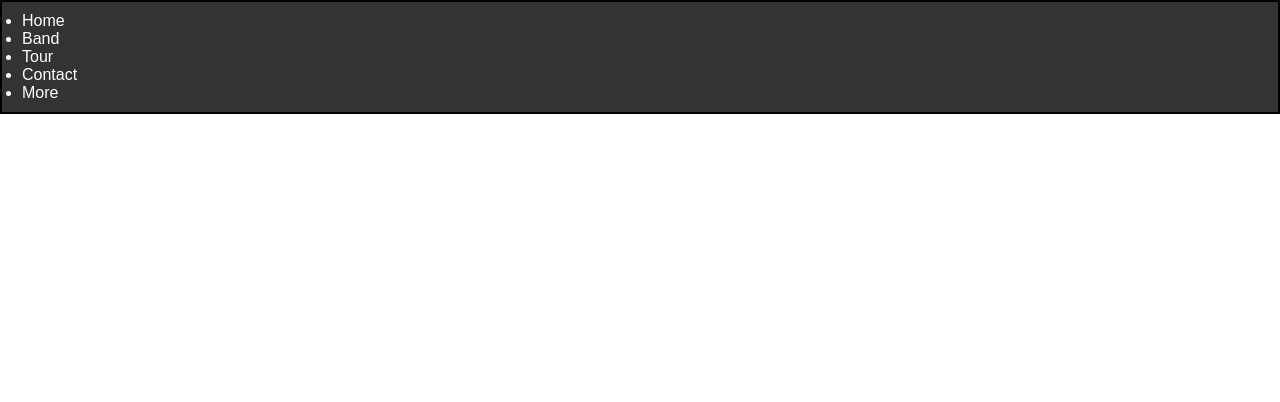
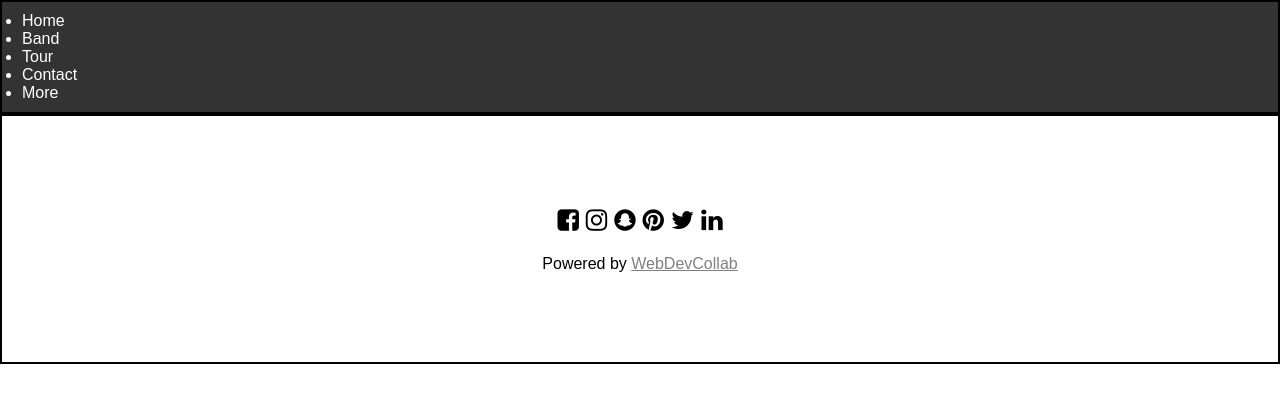
Before and after one commit to tivereidoro/webDevCollab, a plain HTML site: page index.html in a window 1280 px wide. Drawn offline with Linux system fonts and the light colour scheme.

Commit message:
Add: The Footer

```diff
--- a/index.html
+++ b/index.html
@@ -6,6 +6,7 @@
     <meta name="viewport" content="width=device-width, initial-scale=1.0" />
     <title>Git and Github Collaboration</title>
     <link rel="stylesheet" href="style.css">
+    <link rel="stylesheet" href="https://cdnjs.cloudflare.com/ajax/libs/font-awesome/4.7.0/css/font-awesome.min.css">
 </head>
 
 <body>
@@ -39,6 +40,22 @@
     <!-- ====== EMPTY IMAGE SECTION ====== -->
 
     <!-- ====== FOOTER SECTION ====== -->
+    <footer>
+        <div class="socialIcons">
+            <i class="fa fa-facebook-square"></i>
+            <i class="fa fa-instagram"></i>
+            <i class="fa fa-snapchat"></i>
+            <i class="fa fa-pinterest"></i>
+            <i class="fa fa-twitter"></i>
+            <i class="fa fa-linkedin"></i>
+
+
+
+        </div>
+        <div>
+            Powered by <a href="#">WebDevCollab</a>
+        </div>
+    </footer>
 </body>
 
 </html>
--- a/style.css
+++ b/style.css
@@ -12,3 +12,21 @@ header {
   padding: 10px 20px;
   border: black 2px solid;
 }
+
+a {
+  color: grey;
+}
+
+footer {
+  display: flex;
+  flex-direction: column;
+  justify-content: center;
+  align-items: center;
+  height: 250px;
+  border: 2px solid black;
+  gap: 20px;
+}
+
+.socialIcons {
+  font-size: 25px;
+}
```
